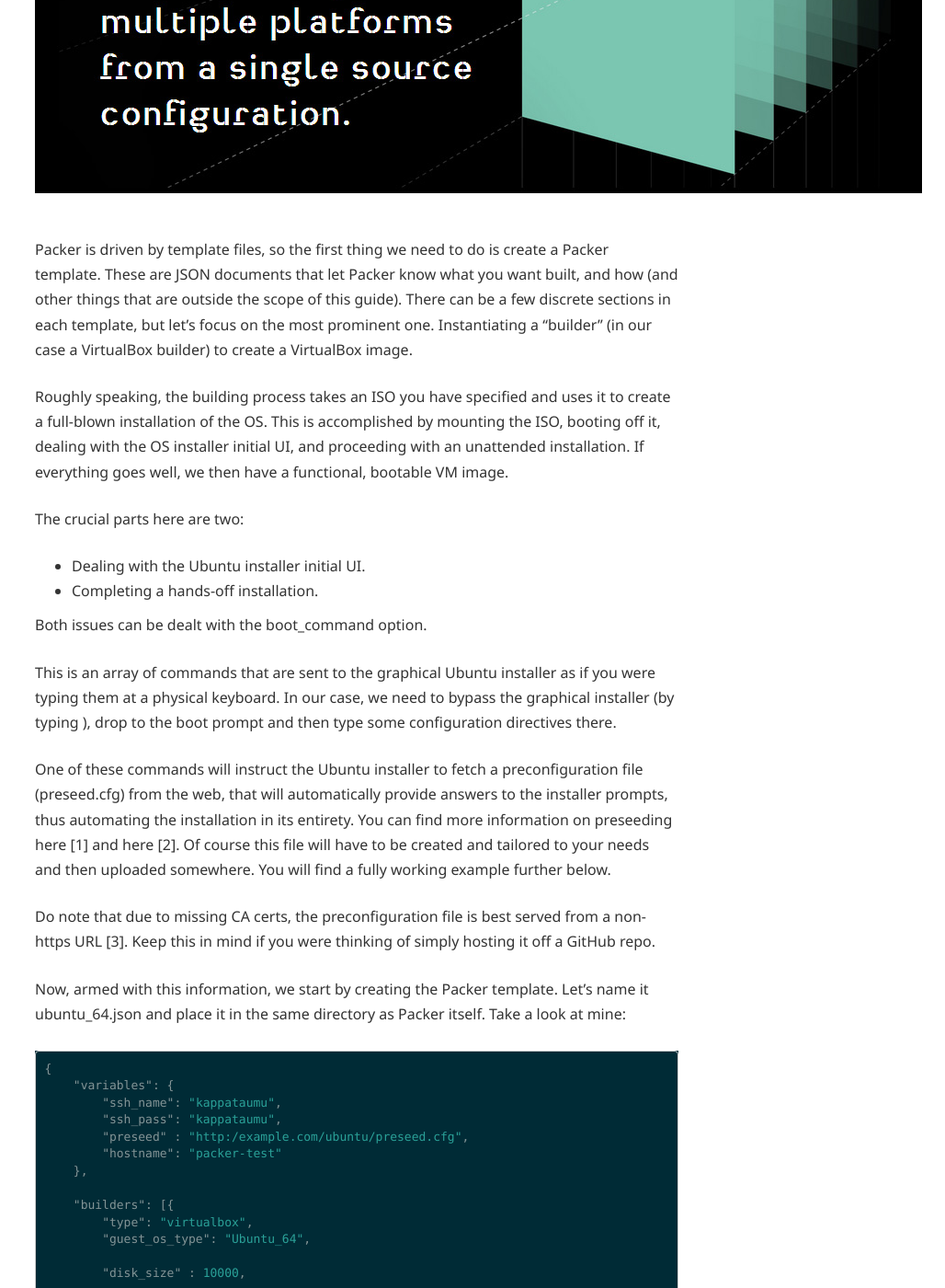
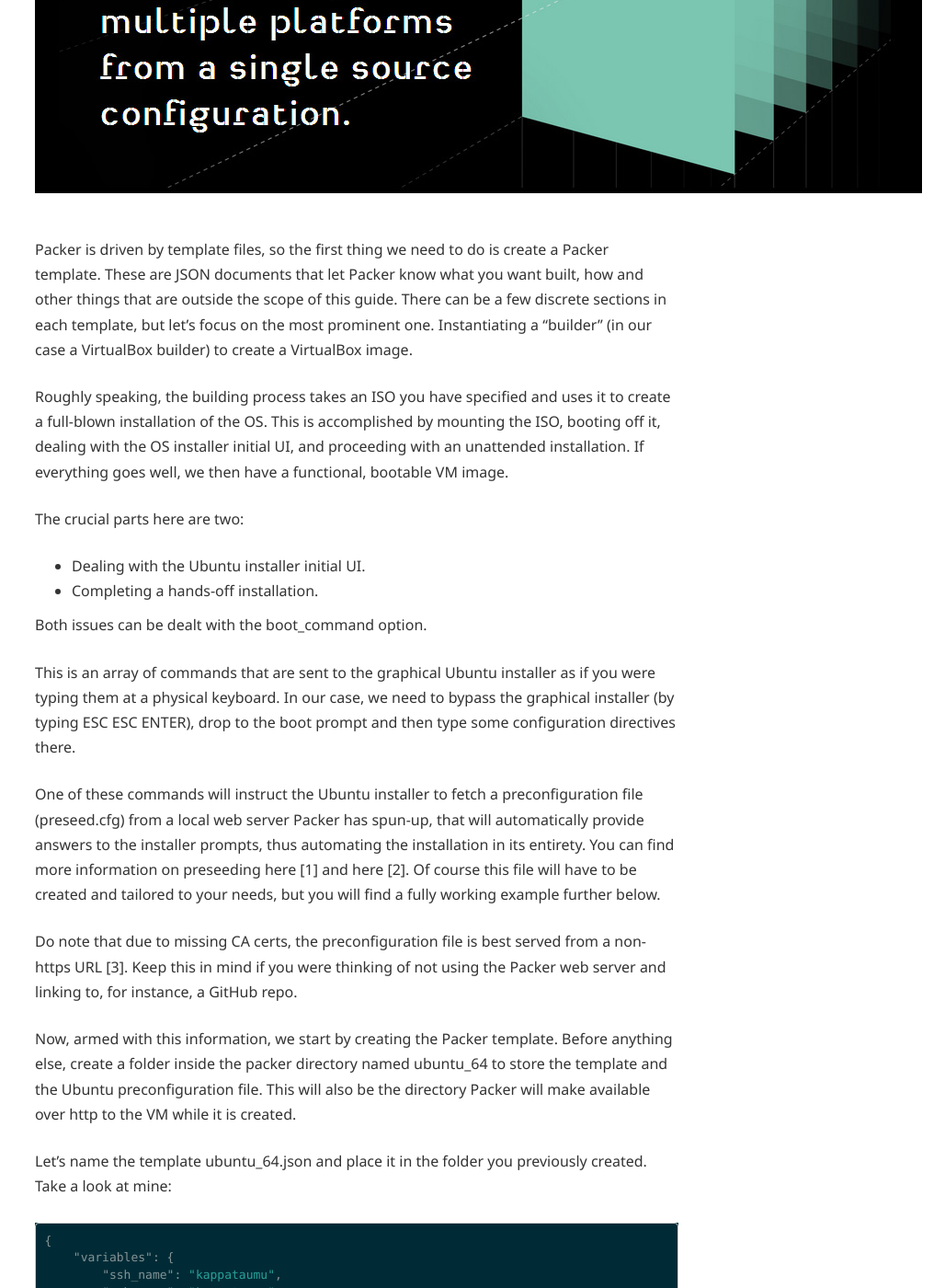
Before and after one commit to ik-fractel/kappataumu.github.com, a Jekyll site: the page built from _posts/2013-09-08-creating-an-Ubuntu-VM-with-packer.md, in a window 1280 px wide and 1400 px high, scrolled down 788 px. Shown: the whole window at 92% size, without its empty margins (252-1280 px from the left). Built offline with Jekyll 4.4.1, drawn with Linux system fonts in a browser that asks for light colours; nearby versions of some CDN libraries; Markdown is read by kramdown in place of the engine named in the settings; some of the changed text lies outside the part shown.

Commit message:
Updated 2013-09-08-creating-an-Ubuntu-VM-with-packer.md

````diff
--- a/_posts/2013-09-08-creating-an-Ubuntu-VM-with-packer.md
+++ b/_posts/2013-09-08-creating-an-Ubuntu-VM-with-packer.md
@@ -21,20 +21,21 @@
 
 Both issues can be dealt with the boot_command option.
 
-This is an array of commands that are sent to the graphical Ubuntu installer as if you were typing them at a physical keyboard. In our case, we need to bypass the graphical installer (by typing <esc><esc><enter>), drop to the boot prompt and then type some configuration directives there.
+This is an array of commands that are sent to the graphical Ubuntu installer as if you were typing them at a physical keyboard. In our case, we need to bypass the graphical installer (by typing ESC ESC ENTER), drop to the boot prompt and then type some configuration directives there.
 
-One of these commands will instruct the Ubuntu installer to fetch a preconfiguration file (preseed.cfg) from the web, that will automatically provide answers to the installer prompts, thus automating the installation in its entirety. You can find more information on preseeding here [1] and here [2]. Of course this file will have to be created and tailored to your needs and then uploaded somewhere. You will find a fully working example further below.
+One of these commands will instruct the Ubuntu installer to fetch a preconfiguration file (preseed.cfg) from a local web server Packer has spun-up, that will automatically provide answers to the installer prompts, thus automating the installation in its entirety. You can find more information on preseeding here [1] and here [2]. Of course this file will have to be created and tailored to your needs,  but you will find a fully working example further below.
 
-Do note that due to missing CA certs, the preconfiguration file is best served from a non-https URL [3]. Keep this in mind if you were thinking of simply hosting it off a GitHub repo.
+Do note that due to missing CA certs, the preconfiguration file is best served from a non-https URL [3]. Keep this in mind if you were thinking of not using the Packer web server and linking to, for instance, a GitHub repo.
 
-Now, armed with this information, we start by creating the Packer template. Let’s name it ubuntu_64.json and place it in the same directory as Packer itself. Take a look at mine:
+Now, armed with this information, we start by creating the Packer template. Before anything else, create a folder inside the packer directory named ubuntu_64 to store the template and the Ubuntu preconfiguration file. This will also be the directory Packer will make available over http to the VM while it is created.
+
+Let’s name the template ubuntu_64.json and place it in the folder you previously created. Take a look at mine:
 
 ```json
 {
     "variables": {
         "ssh_name": "kappataumu",
         "ssh_pass": "kappataumu",
-        "preseed" : "http:/example.com/ubuntu/preseed.cfg",
         "hostname": "packer-test"
     },
 
@@ -42,11 +43,19 @@
         "type": "virtualbox",
         "guest_os_type": "Ubuntu_64",
 
+        "vboxmanage": [
+            ["modifyvm", "{{ "{{.Name"}}}}", "--vram", "32"]
+        ],
+
         "disk_size" : 10000,
 
         "iso_url": "http://releases.ubuntu.com/precise/ubuntu-12.04.3-server-amd64.iso",
         "iso_checksum": "2cbe868812a871242cdcdd8f2fd6feb9",
         "iso_checksum_type": "md5",
+
+        "http_directory" : "ubuntu_64",
+        "http_port_min" : 9001,
+        "http_port_max" : 9001,
 
         "ssh_username": "{{ "{{user `ssh_name`"}}}}",
         "ssh_password": "{{ "{{user `ssh_pass`"}}}}",
@@ -156,6 +165,6 @@
 
 Now we can finally build the image:
 
-![conemu_packer_result.png](/uploads/conemu_packer_result.png)
+![conemu_packer_updated.png](/uploads/conemu_packer_updated.png)
 
-So there you have it! Now we can login and play.
+So there you have it! Now we can login and play. Keep in mind that by default the host cannot communicate directly with the guest, because the guest's connection is NATed. You need to modify the VM properties so that the active network adapter is bridged. Then the guest can get a DHC lease from your network and be accessible from any other computer.
````
Also changed, not shown: other parts of _posts/2013-09-08-creating-an-Ubuntu-VM-with-packer.md (+3 -3 lines).
